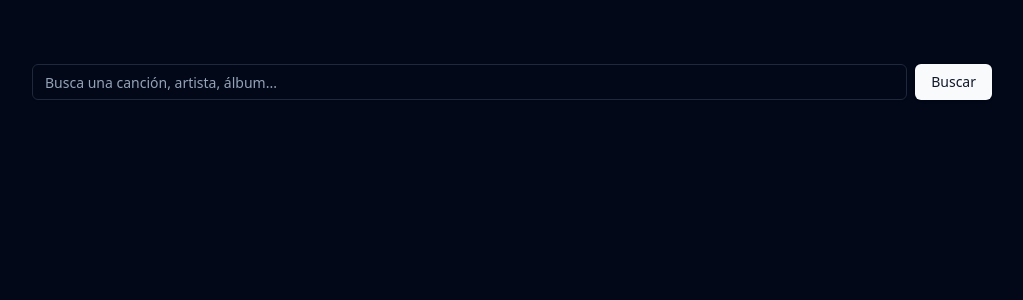
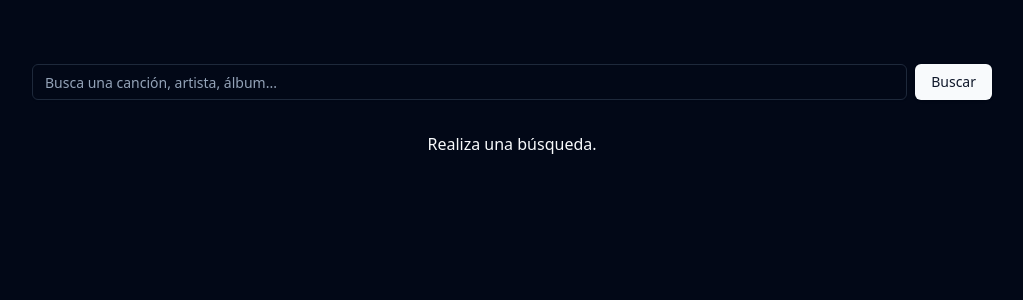
Before and after one commit to aeroxmotion/castor-frontend-test, a Next.js app: page / in a window 1280 px wide. Shown: the top 300 px of the page, without its empty margins (128-1151 px from the left). Built offline with nearby package versions, Linux system fonts and the light colour scheme.

Commit message:
chore: handle errors on search

```diff
--- a/app/page.tsx
+++ b/app/page.tsx
@@ -27,6 +27,16 @@ export default function Home() {
         <SearchButton />
       </form>
 
+      {!searchResult && (
+        <p className="p-8 text-center">Realiza una búsqueda.</p>
+      )}
+
+      {searchResult && "error" in searchResult && (
+        <p className="p-8 text-center">
+          Ocurrió un error al realizar la búsqueda.
+        </p>
+      )}
+
       {searchResult && !("error" in searchResult) && (
         <Tabs className="w-full mt-4" defaultValue={SpotifySearchType.Track}>
           <TabsList className="w-full grid grid-cols-3">
```
